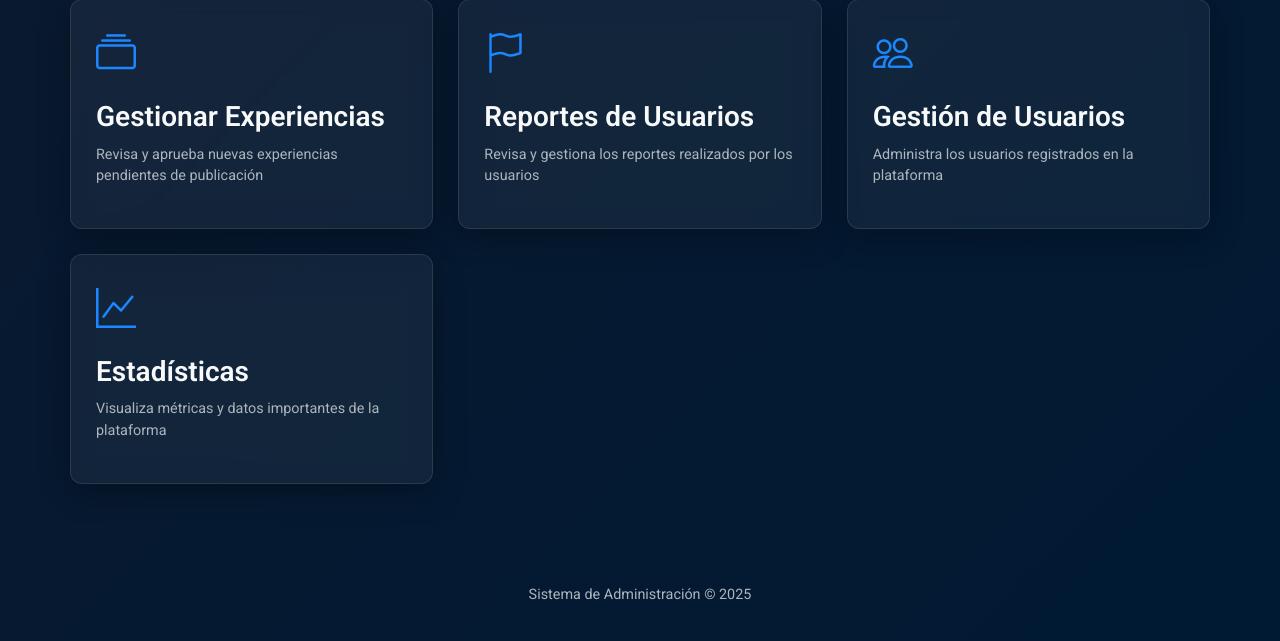
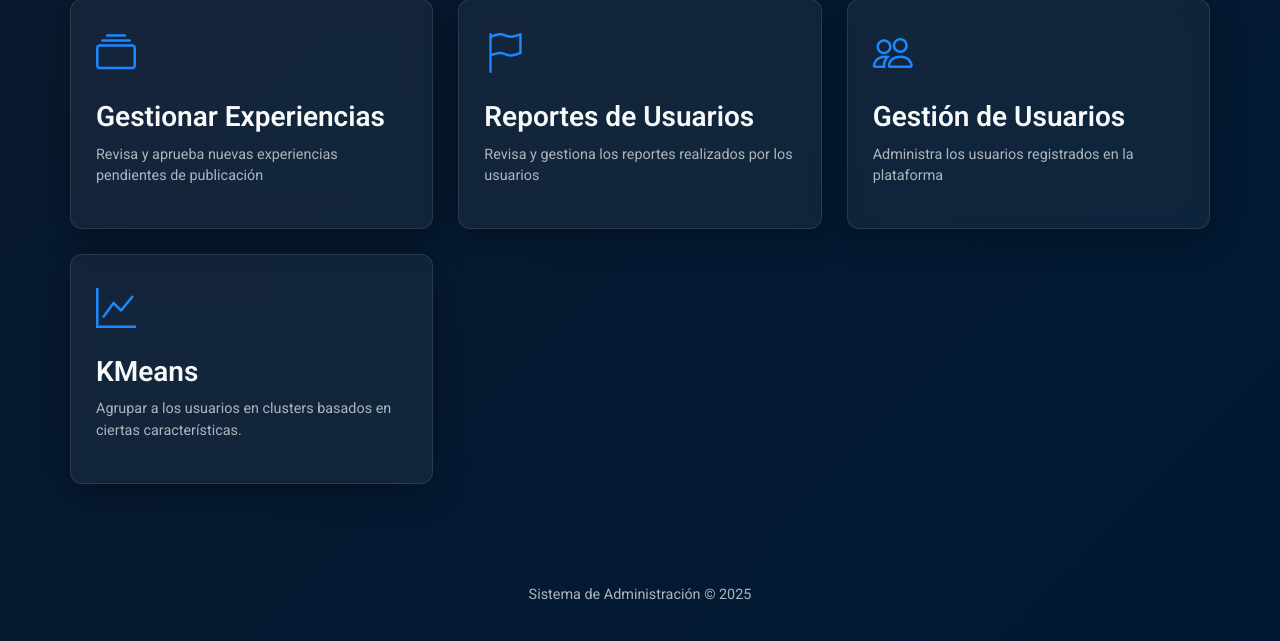
Before and after one commit to AddFran/sumap_viajes, a CodeIgniter 4 app: the page made by app/app/Views/administrador/administrador_menu.php in a window 1280 px wide. Shown: the part 200-841 px from the top of the page. Run offline with PHP 8.4 and a stand-in for CodeIgniter, Linux system fonts and the light colour scheme; the template is opened without the code that fills it, so the values that code supplies are empty; some libraries are stand-ins or nearby versions.

Commit message:
Cambio el tiulo del panel

```diff
--- a/app/app/Views/administrador/administrador_menu.php
+++ b/app/app/Views/administrador/administrador_menu.php
@@ -235,8 +235,8 @@
                 <div class="option-icon">
                     <i class="bi bi-graph-up"></i>
                 </div>
-                <h3 class="option-title">Estadísticas</h3>
-                <p class="option-desc">Visualiza métricas y datos importantes de la plataforma</p>
+                <h3 class="option-title">KMeans</h3>
+                <p class="option-desc">Agrupar a los usuarios en clusters basados en ciertas características.</p>
             </a>
 
         </div>
```
